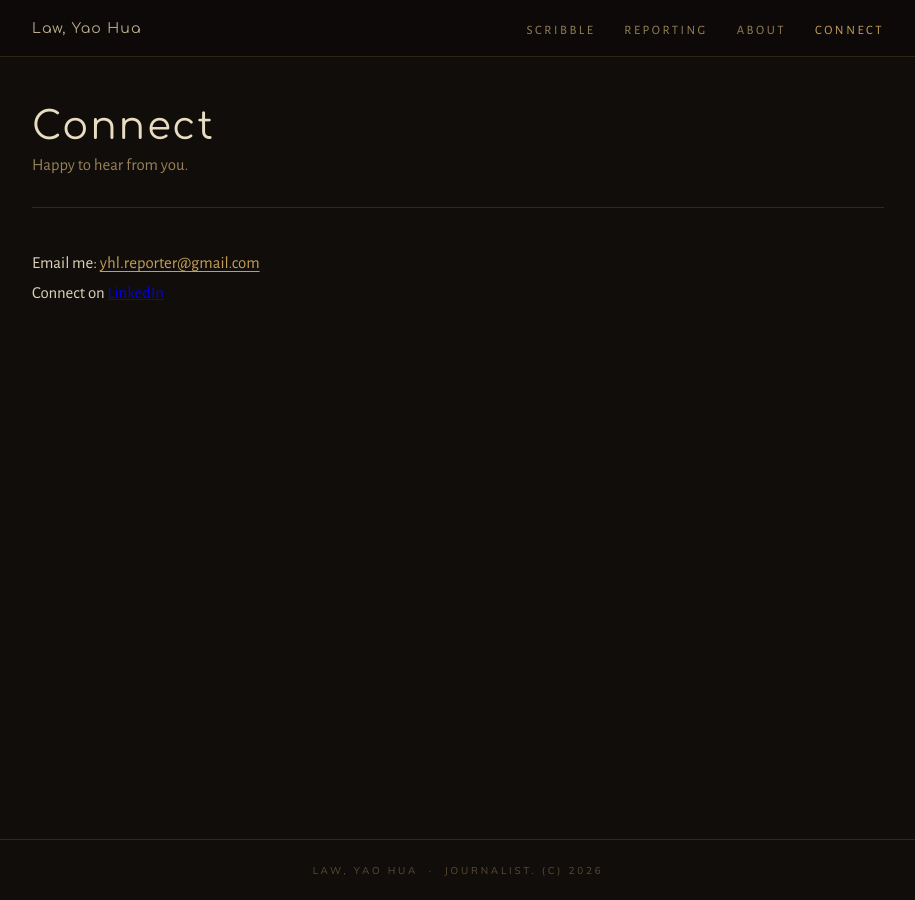
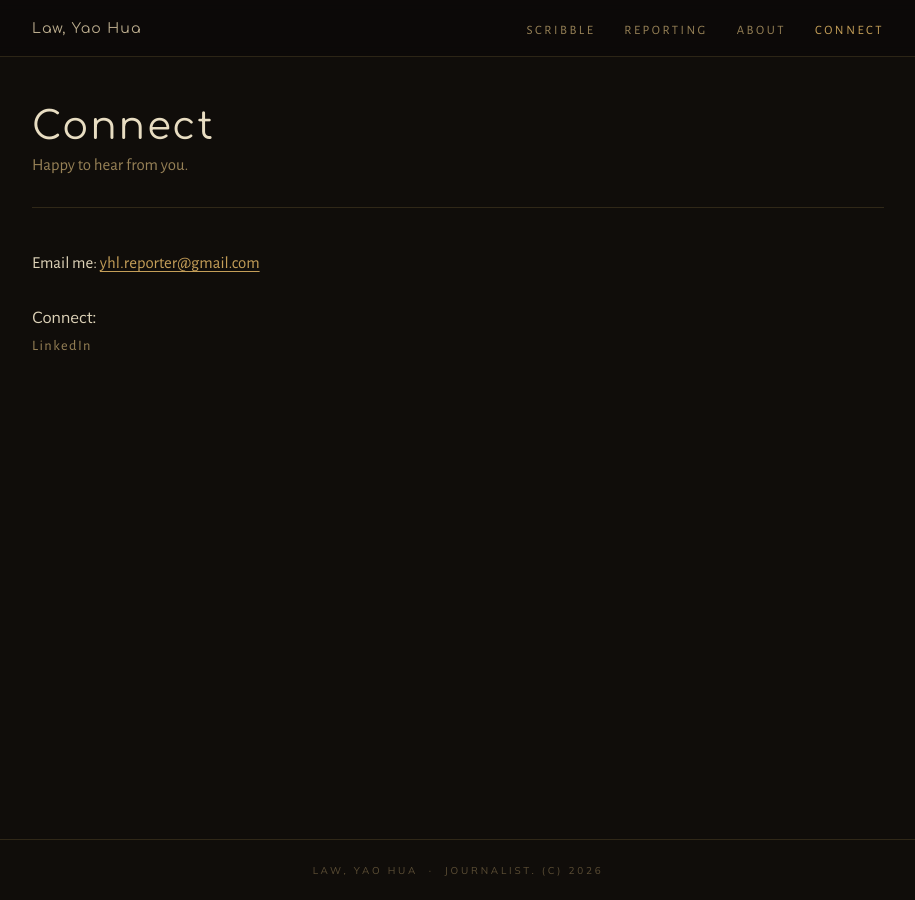
Before and after one commit to yhlreporter/site, a Jekyll site: the page built from contact/index.html, in a window 1280 px wide. Shown: the whole page, without its empty margins (182-1097 px from the left). Built offline with Jekyll 4.4.1, drawn with Linux system fonts in a browser that asks for light colours.

Commit message:
Update index.html

```diff
--- a/contact/index.html
+++ b/contact/index.html
@@ -14,19 +14,10 @@ permalink: /contact/
     <a class="contact__link" id="contact-email" href="#">&nbsp;</a>
   </p>
 
-  <p class="contact__text">
-    Connect on
+  <p class="contact__links">
+    Connect:
     <a href="https://www.linkedin.com/in/yao-hua-law-92600991/">LinkedIn</a>
   </p>
-
-  <!--
-    Optional: add links to social profiles below.
-
-    <ul class="contact__links">
-      <li><a href="https://twitter.com/yourhandle" target="_blank" rel="noopener">Twitter / X</a></li>
-      <li><a href="https://linkedin.com/in/yourprofile" target="_blank" rel="noopener">LinkedIn</a></li>
-    </ul>
-  -->
 </div>
 
 <script>
```
